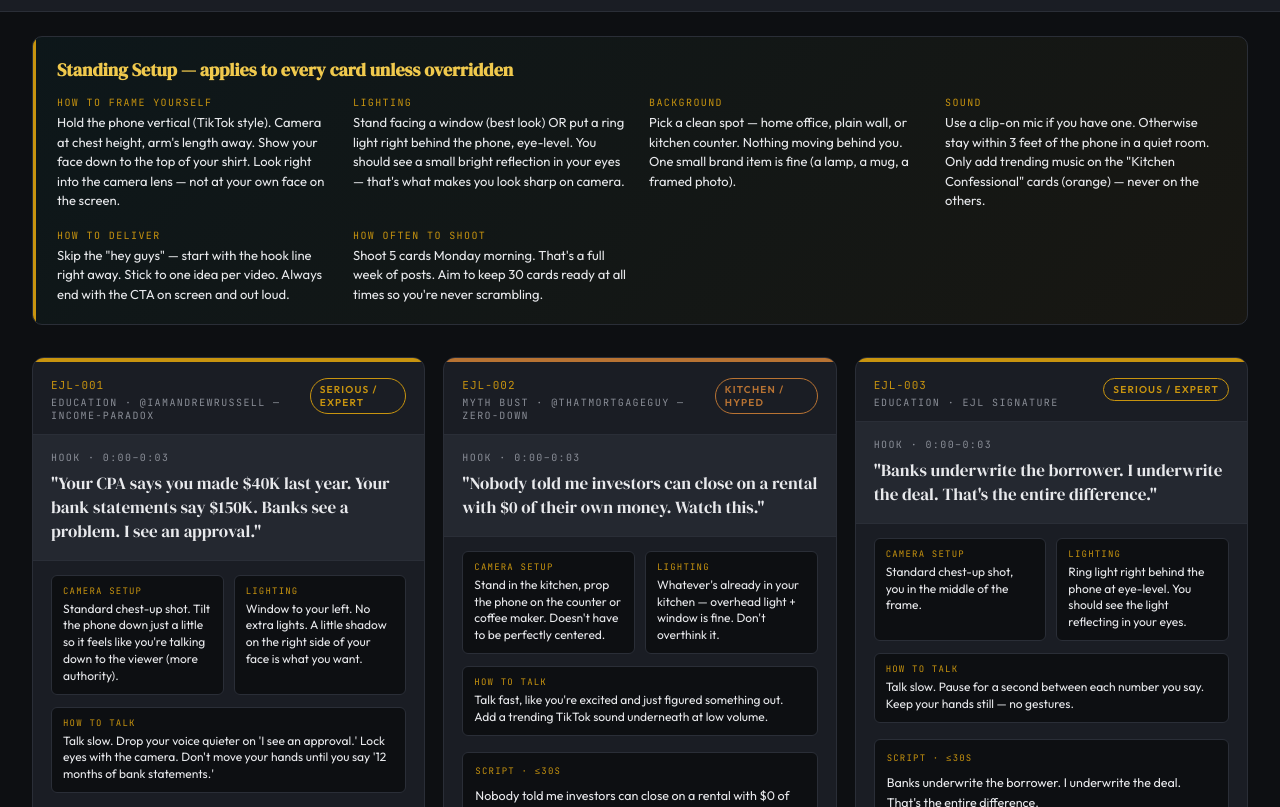
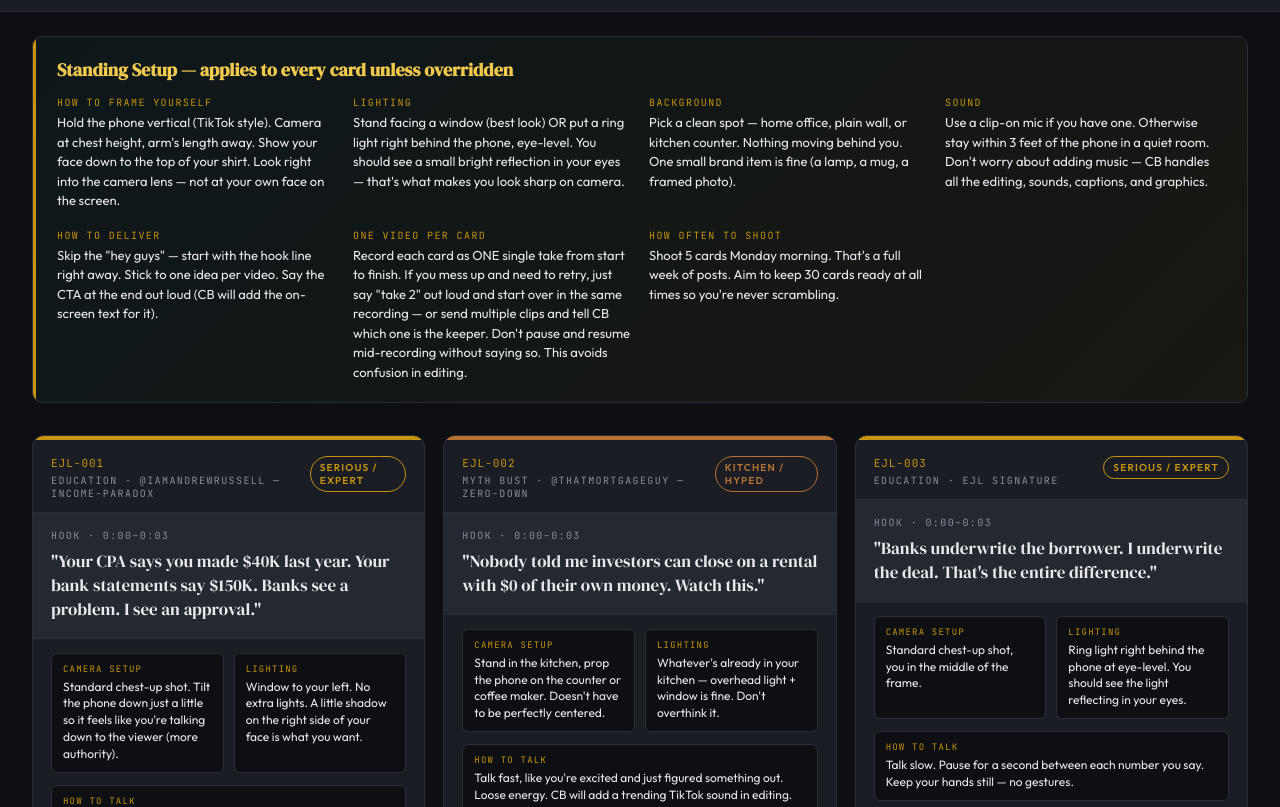
Before and after one commit to codedbycb-afk/ejl-content-board, a plain HTML site: page index.html in a window 1280 px wide. Shown: the part 277-1084 px from the top of the page. Drawn offline with Linux system fonts and the light colour scheme.

Commit message:
simplify: ethan just records, CB handles all editing + sounds

```diff
--- a/index.html
+++ b/index.html
@@ -234,8 +234,9 @@
     <div class="item"><div class="k">How to Frame Yourself</div><div class="v">Hold the phone vertical (TikTok style). Camera at chest height, arm's length away. Show your face down to the top of your shirt. Look right into the camera lens — not at your own face on the screen.</div></div>
     <div class="item"><div class="k">Lighting</div><div class="v">Stand facing a window (best look) OR put a ring light right behind the phone, eye-level. You should see a small bright reflection in your eyes — that's what makes you look sharp on camera.</div></div>
     <div class="item"><div class="k">Background</div><div class="v">Pick a clean spot — home office, plain wall, or kitchen counter. Nothing moving behind you. One small brand item is fine (a lamp, a mug, a framed photo).</div></div>
-    <div class="item"><div class="k">Sound</div><div class="v">Use a clip-on mic if you have one. Otherwise stay within 3 feet of the phone in a quiet room. Only add trending music on the "Kitchen Confessional" cards (orange) — never on the others.</div></div>
-    <div class="item"><div class="k">How to Deliver</div><div class="v">Skip the "hey guys" — start with the hook line right away. Stick to one idea per video. Always end with the CTA on screen and out loud.</div></div>
+    <div class="item"><div class="k">Sound</div><div class="v">Use a clip-on mic if you have one. Otherwise stay within 3 feet of the phone in a quiet room. Don't worry about adding music — CB handles all the editing, sounds, captions, and graphics.</div></div>
+    <div class="item"><div class="k">How to Deliver</div><div class="v">Skip the "hey guys" — start with the hook line right away. Stick to one idea per video. Say the CTA at the end out loud (CB will add the on-screen text for it).</div></div>
+    <div class="item"><div class="k">One Video Per Card</div><div class="v">Record each card as ONE single take from start to finish. If you mess up and need to retry, just say "take 2" out loud and start over in the same recording — or send multiple clips and tell CB which one is the keeper. Don't pause and resume mid-recording without saying so. This avoids confusion in editing.</div></div>
     <div class="item"><div class="k">How Often to Shoot</div><div class="v">Shoot 5 cards Monday morning. That's a full week of posts. Aim to keep 30 cards ready at all times so you're never scrambling.</div></div>
   </div>
 </div>
@@ -262,8 +263,8 @@
     </div>
     <div class="workflow-step">
       <div class="num">Step 04 — Send to CB</div>
-      <div class="ttl">AirDrop the clips</div>
-      <div class="desc">Drop the raw videos in the shared folder. CB handles the rest — adding the brand graphics, captions, hashtags, and scheduling everything to post on Instagram, TikTok, and LinkedIn.</div>
+      <div class="ttl">AirDrop the raw clips</div>
+      <div class="desc">Send raw videos to CB. One video per card unless you took multiple — if you did, just tell CB which take is the keeper. CB handles ALL editing: trending sounds, captions, graphics, hashtags, and scheduling on Instagram, TikTok, and LinkedIn.</div>
     </div>
   </div>
 </div>
@@ -287,7 +288,7 @@ const cards = [
    script:"Nobody told me investors can close on a rental with $0 of their own money. Watch this.\n\nStep one — find a property that cash-flows above 1.2 DSCR.\nStep two — bring a private money lender in for 100% of purchase plus rehab.\nStep three — refinance into a DSCR loan once it seasons. Pull your money back out.\n\nYou just bought a rental for zero out of pocket. This is BRRRR with the actual financing stack.\n\nComment 'BRRRR' and I'll send the lender checklist.",
    camera:"Stand in the kitchen, prop the phone on the counter or coffee maker. Doesn't have to be perfectly centered.",
    lighting:"Whatever's already in your kitchen — overhead light + window is fine. Don't overthink it.",
-   tonality:"Talk fast, like you're excited and just figured something out. Add a trending TikTok sound underneath at low volume.",
+   tonality:"Talk fast, like you're excited and just figured something out. Loose energy. CB will add a trending TikTok sound in editing.",
    ctaText:"Comment for the lender checklist", ctaKey:"BRRRR"},
 
   {id:"EJL-003", cluster:"authority", clusterLabel:"Serious / Expert", pillar:"Education", source:"EJL signature",
@@ -335,7 +336,7 @@ const cards = [
    script:"Every investor I funded in 2023 is up double-digits right now. Every one who waited is still waiting.\n\nBe greedy when others are fearful — Buffett said it, real estate investors live it.\n\nRates are not staying here forever. Inventory is not staying here forever. Sellers are negotiable RIGHT NOW.\n\nBy the time the news says 'great time to buy,' the deals are already gone.\n\nIf you're sitting on capital and waiting for a sign — this is the sign. DM 'READY.'",
    camera:"Hold the phone in your hand in the kitchen. A little shaky/handheld is fine — actually better.",
    lighting:"Whatever the room already has. Don't adjust anything.",
-   tonality:"Loudest, most fired-up of all the cards. Like you're hyping someone up. Add a trending TikTok sound.",
+   tonality:"Loudest, most fired-up of all the cards. Like you're hyping someone up. CB will layer in trending audio in editing.",
    ctaText:"DM to run numbers this week", ctaKey:"READY"},
 
   {id:"EJL-009", cluster:"authority", clusterLabel:"Serious / Expert", pillar:"Education", source:"EJL signature — property qualifies",
```
